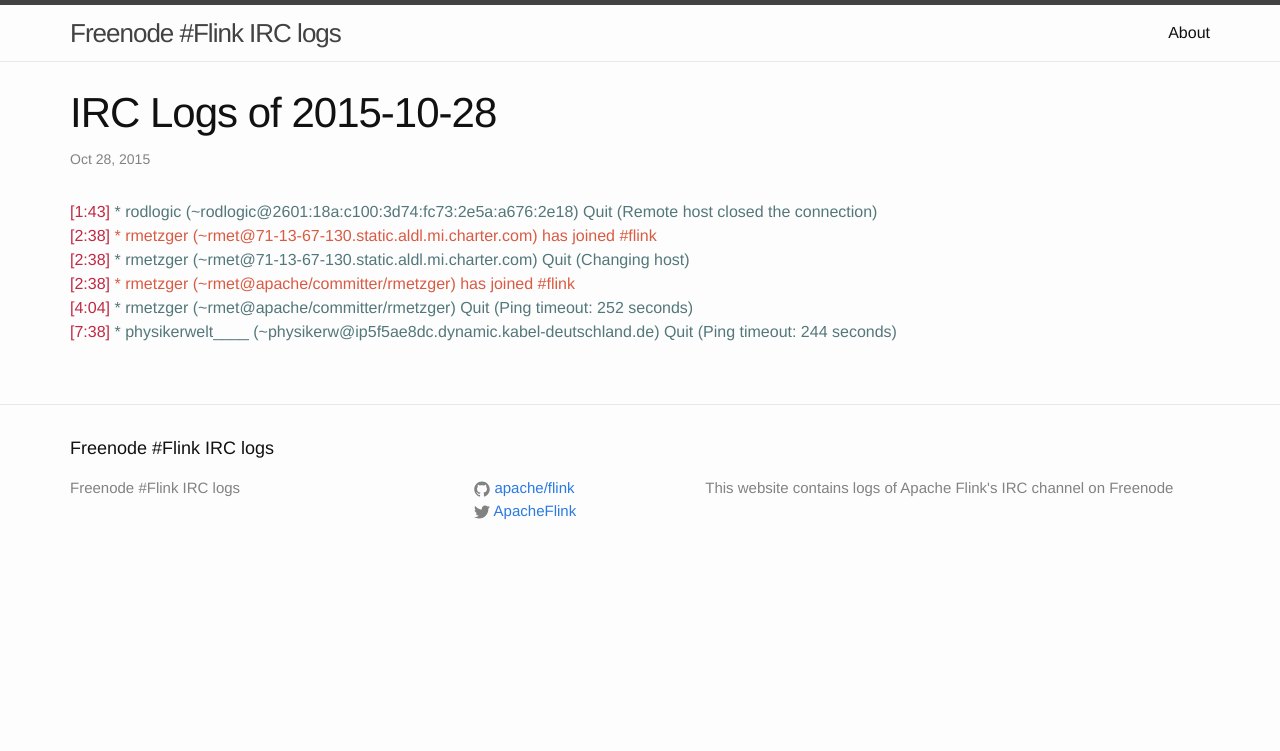
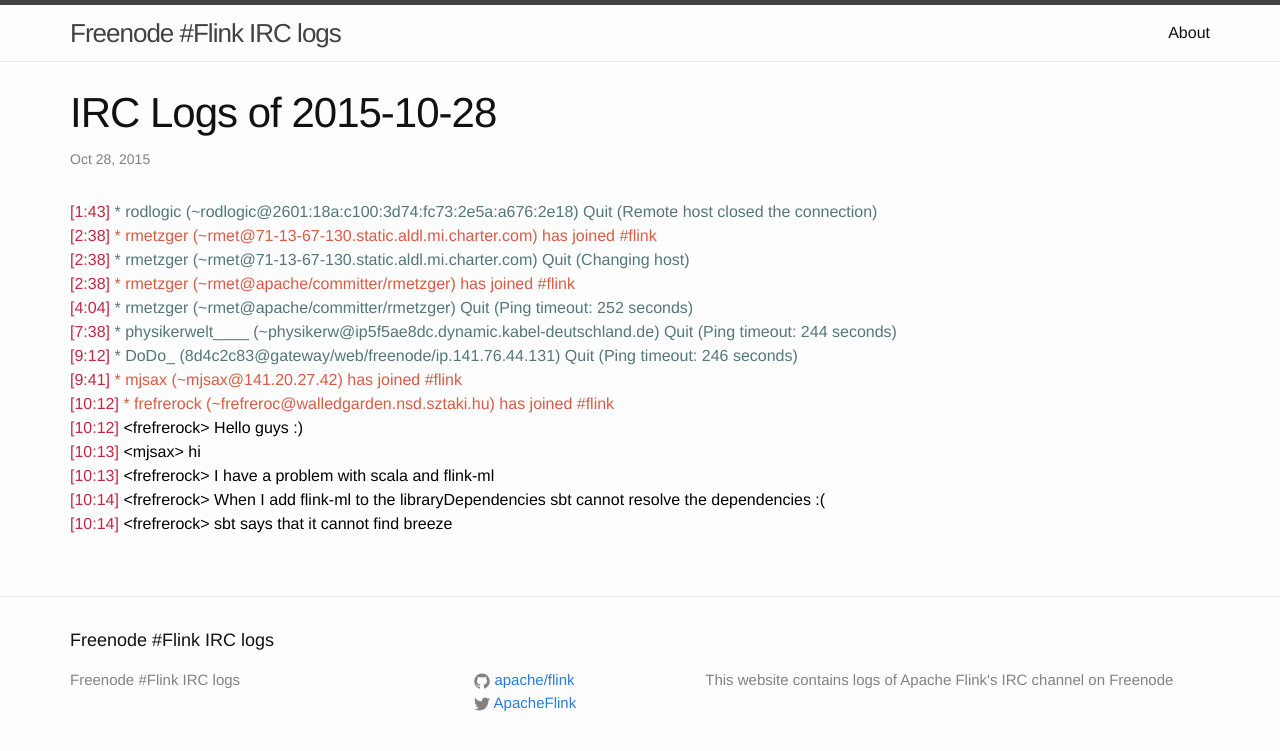
Before and after one commit to flink-irc-logs/flink-irc-logs.github.io, a Jekyll site: the page built from _posts/2015-10-28-logs.markdown, in a window 1280 px wide. Shown: the top 751 px of the page. Built offline with Jekyll 4.4.1, drawn with Linux system fonts in a browser that asks for light colours.

Commit message:
Update of the logs on Wed Oct 28 10:15:40 CET 2015

```diff
--- a/_posts/2015-10-28-logs.markdown
+++ b/_posts/2015-10-28-logs.markdown
@@ -10,3 +10,11 @@
 <span class="irc-date">[2:38]</span> <span class="irc-green">* rmetzger (~rmet@apache/committer/rmetzger) has joined #flink</span><br />
 <span class="irc-date">[4:04]</span> <span class="irc-navy">* rmetzger (~rmet@apache/committer/rmetzger) Quit (Ping timeout: 252 seconds)</span><br />
 <span class="irc-date">[7:38]</span> <span class="irc-navy">* physikerwelt____ (~physikerw@ip5f5ae8dc.dynamic.kabel-deutschland.de) Quit (Ping timeout: 244 seconds)</span><br />
+<span class="irc-date">[9:12]</span> <span class="irc-navy">* DoDo_ (8d4c2c83@gateway/web/freenode/ip.141.76.44.131) Quit (Ping timeout: 246 seconds)</span><br />
+<span class="irc-date">[9:41]</span> <span class="irc-green">* mjsax (~mjsax@141.20.27.42) has joined #flink</span><br />
+<span class="irc-date">[10:12]</span> <span class="irc-green">* frefrerock (~frefreroc@walledgarden.nsd.sztaki.hu) has joined #flink</span><br />
+<span class="irc-date">[10:12]</span> <span class="irc-black">&lt;frefrerock&gt; Hello guys :)</span><br />
+<span class="irc-date">[10:13]</span> <span class="irc-black">&lt;mjsax&gt; hi</span><br />
+<span class="irc-date">[10:13]</span> <span class="irc-black">&lt;frefrerock&gt; I have a problem with scala and flink-ml</span><br />
+<span class="irc-date">[10:14]</span> <span class="irc-black">&lt;frefrerock&gt; When I add flink-ml to the libraryDependencies sbt cannot resolve the dependencies :(</span><br />
+<span class="irc-date">[10:14]</span> <span class="irc-black">&lt;frefrerock&gt; sbt says that it cannot find breeze</span><br />
```
